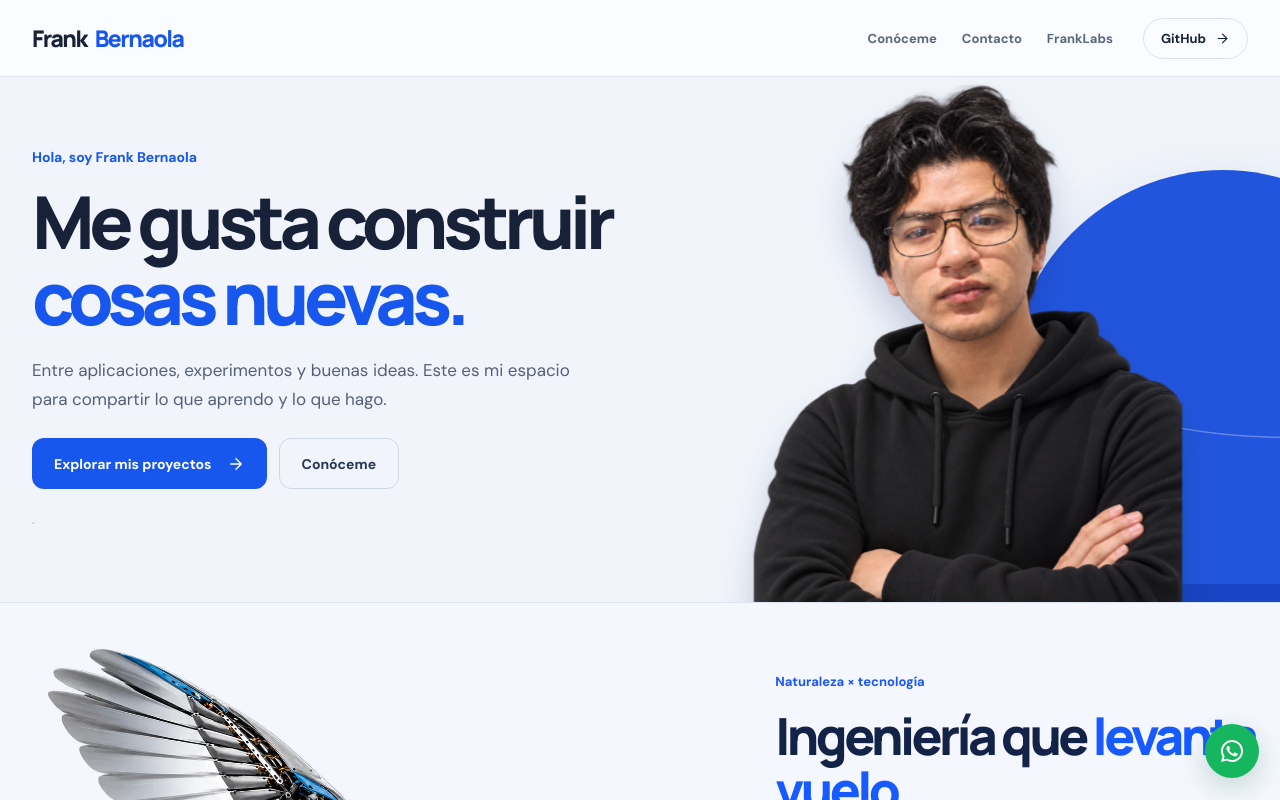
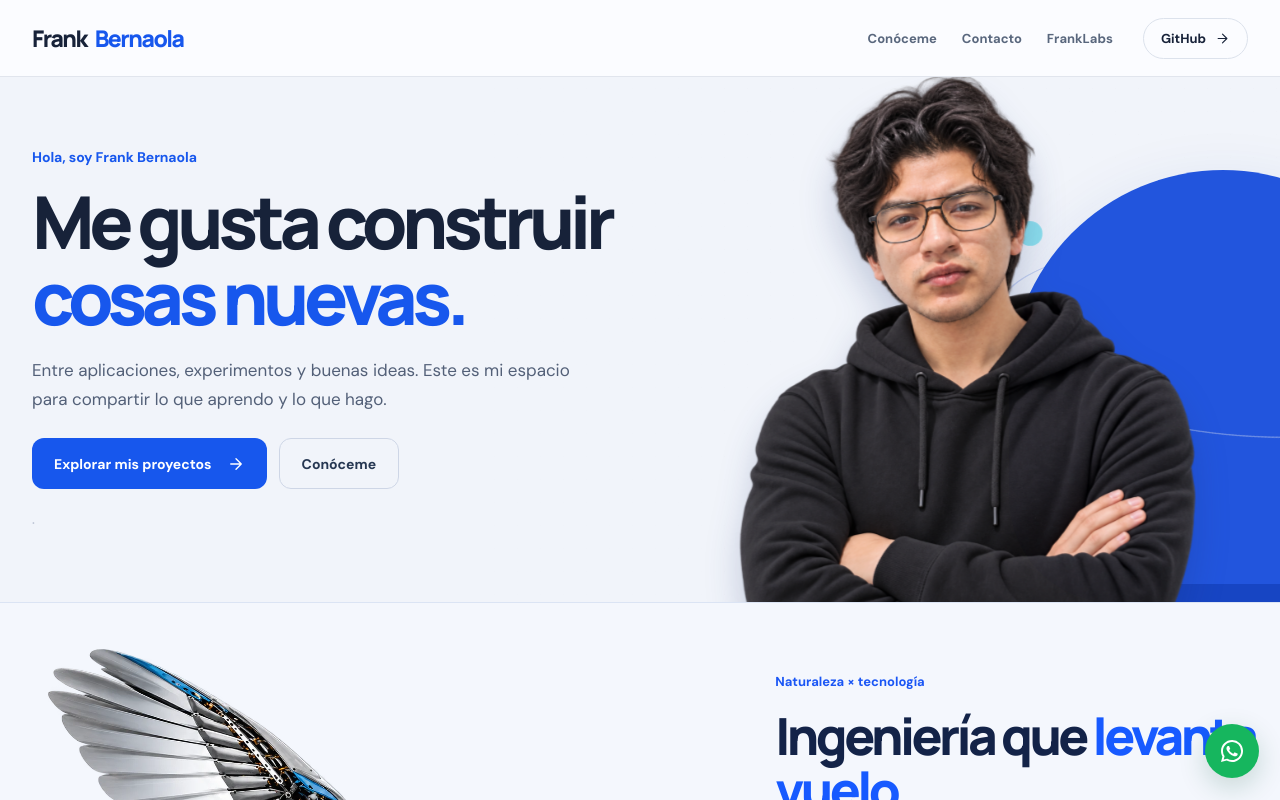
Before and after one commit to FrankDeveloperxd/FrankDeveloperxd.github.io, a React (Vite) app: page / in a window 1280 px wide. Shown: the top 800 px of the page. Built offline with nearby package versions, Linux system fonts and the light colour scheme.

Commit message:
feat:actualizado

```diff
--- a/src/main.jsx
+++ b/src/main.jsx
@@ -198,7 +198,7 @@ function App(){
           <p className="hero-lede">Entre aplicaciones, experimentos y buenas ideas. Este es mi espacio para compartir lo que aprendo y lo que hago.</p>
           <div className="hero-actions"><a className="btn btn-primary" href="#proyectos">Explorar mis proyectos <Arrow/></a><a className="btn btn-secondary" href="#sobre-mi">Conóceme</a></div><div className="hero-quick"><span className="quick-separator">·</span></div>
         </div>
-        <div className="hero-portrait" aria-label="Retrato provisional"><div className="orbit-stage"><div className="orbit-disc"/><div className="orbit-ring"/><div className="orbit-satellite"/><div className="orbit-highlight"/></div><img src="/media/portrait/Photo_dev.png" alt="Fotografía provisional; aquí irá el retrato de Frank"/></div>
+        <div className="hero-portrait" aria-label="Retrato provisional"><div className="orbit-stage"><div className="orbit-disc"/><div className="orbit-ring"/><div className="orbit-satellite"/><div className="orbit-highlight"/></div><img src="/media/portrait/Retrato_profesional.png" alt="Fotografía provisional; aquí irá el retrato de Frank"/></div>
       </div></section>
       <ExplodedView/>
       <section id="proyectos" className="work section"><div className="container">
```
Also changed, not shown: public/media/portrait/Retrato_profesional.png (added).
